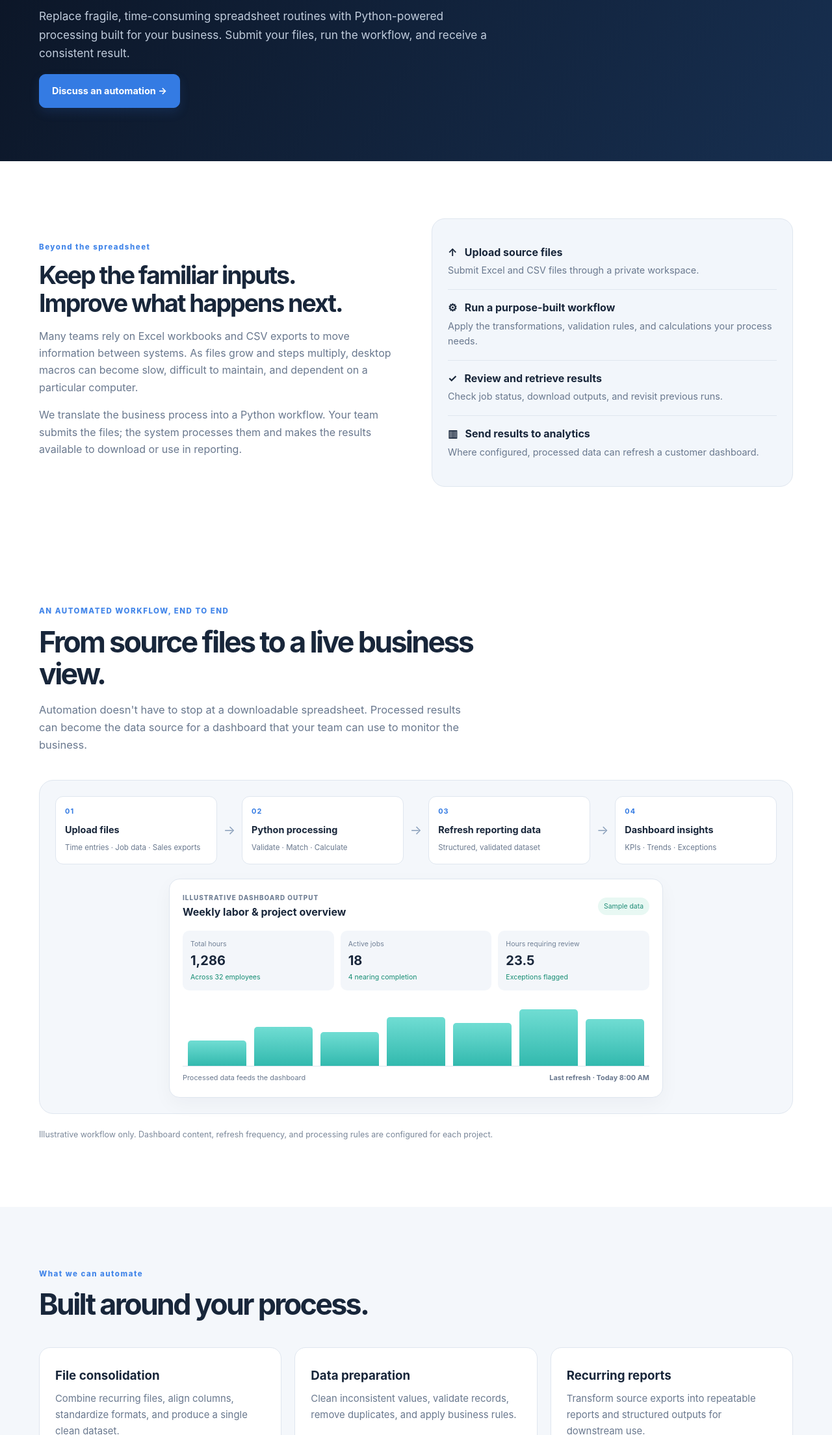
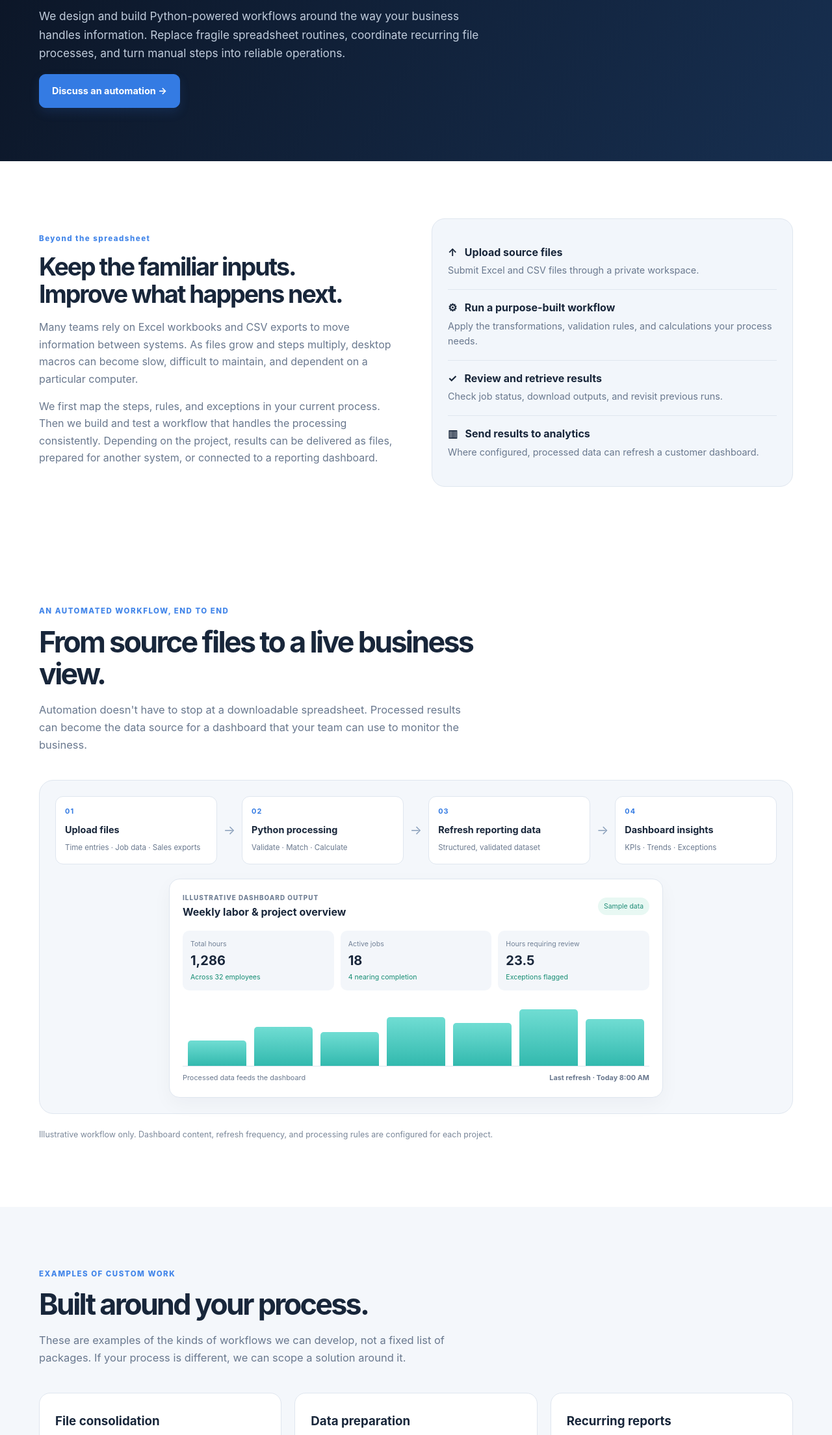
Before and after one commit to feldmal/prototype-catalyst, a plain HTML site: page public/automation.html in a window 1280 px wide. Shown: the part 338-2546 px from the top of the page at 65% size. Drawn offline with Linux system fonts and the light colour scheme.

Commit message:
Refine automation service consulting language

```diff
--- a/public/automation.html
+++ b/public/automation.html
@@ -17,8 +17,8 @@
     <div class="navactions"><a class="login" href="/portal.html">Client login</a><a class="btn btn-small" href="/quote.html">Request a quote <span>↗</span></a></div>
   </div>
 </header><main>
-<section class="pagehero"><div class="wrap"><span class="eyebrow">SERVICE 01 · DATA AUTOMATION</span><h1>Turn repetitive file work<br>into reliable workflows.</h1><p>Replace fragile, time-consuming spreadsheet routines with Python-powered processing built for your business. Submit your files, run the workflow, and receive a consistent result.</p><a class="btn" href="/quote.html">Discuss an automation →</a></div></section>
-<section class="section"><div class="wrap split"><div><span class="eyebrow">Beyond the spreadsheet</span><h2>Keep the familiar inputs.<br>Improve what happens next.</h2><p>Many teams rely on Excel workbooks and CSV exports to move information between systems. As files grow and steps multiply, desktop macros can become slow, difficult to maintain, and dependent on a particular computer.</p><p>We translate the business process into a Python workflow. Your team submits the files; the system processes them and makes the results available to download or use in reporting.</p></div><div class="featurebox"><div><b>↑ &nbsp; Upload source files</b><p>Submit Excel and CSV files through a private workspace.</p></div><div><b>⚙ &nbsp; Run a purpose-built workflow</b><p>Apply the transformations, validation rules, and calculations your process needs.</p></div><div><b>✓ &nbsp; Review and retrieve results</b><p>Check job status, download outputs, and revisit previous runs.</p></div><div><b>▥ &nbsp; Send results to analytics</b><p>Where configured, processed data can refresh a customer dashboard.</p></div></div></div></section>
+<section class="pagehero"><div class="wrap"><span class="eyebrow">SERVICE 01 · DATA AUTOMATION</span><h1>Turn repetitive file work<br>into reliable workflows.</h1><p>We design and build Python-powered workflows around the way your business handles information. Replace fragile spreadsheet routines, coordinate recurring file processes, and turn manual steps into reliable operations.</p><a class="btn" href="/quote.html">Discuss an automation →</a></div></section>
+<section class="section"><div class="wrap split"><div><span class="eyebrow">Beyond the spreadsheet</span><h2>Keep the familiar inputs.<br>Improve what happens next.</h2><p>Many teams rely on Excel workbooks and CSV exports to move information between systems. As files grow and steps multiply, desktop macros can become slow, difficult to maintain, and dependent on a particular computer.</p><p>We first map the steps, rules, and exceptions in your current process. Then we build and test a workflow that handles the processing consistently. Depending on the project, results can be delivered as files, prepared for another system, or connected to a reporting dashboard.</p></div><div class="featurebox"><div><b>↑ &nbsp; Upload source files</b><p>Submit Excel and CSV files through a private workspace.</p></div><div><b>⚙ &nbsp; Run a purpose-built workflow</b><p>Apply the transformations, validation rules, and calculations your process needs.</p></div><div><b>✓ &nbsp; Review and retrieve results</b><p>Check job status, download outputs, and revisit previous runs.</p></div><div><b>▥ &nbsp; Send results to analytics</b><p>Where configured, processed data can refresh a customer dashboard.</p></div></div></div></section>
 <section class="section"><div class="wrap">
 <div class="sectionhead"><span class="eyebrow">AN AUTOMATED WORKFLOW, END TO END</span><h2>From source files to a live business view.</h2><p>Automation doesn't have to stop at a downloadable spreadsheet. Processed results can become the data source for a dashboard that your team can use to monitor the business.</p></div>
 <div class="pipeline-demo">
@@ -27,8 +27,8 @@
 <p class="fine">Illustrative workflow only. Dashboard content, refresh frequency, and processing rules are configured for each project.</p>
 </div></section>
 
-<section class="section tint"><div class="wrap"><div class="sectionhead"><span class="eyebrow">What we can automate</span><h2>Built around your process.</h2></div><div class="grid3"><article><h3>File consolidation</h3><p>Combine recurring files, align columns, standardize formats, and produce a single clean dataset.</p></article><article><h3>Data preparation</h3><p>Clean inconsistent values, validate records, remove duplicates, and apply business rules.</p></article><article><h3>Recurring reports</h3><p>Transform source exports into repeatable reports and structured outputs for downstream use.</p></article><article><h3>Time &amp; job tracking</h3><p>Combine employee hours, schedules, assignments, and job data into consistent operational records.</p></article><article><h3>Business process workflows</h3><p>Automate custom calculations, file handoffs, validation steps, and data delivery between teams.</p></article></div></div></section>
-<section class="section"><div class="wrap callout"><div><h2>Have a repetitive process?</h2><p>Describe the inputs, steps, and output you need. We'll scope a custom solution.</p></div><a class="btn" href="/quote.html">Request a quote →</a></div></section></main>
+<section class="section tint"><div class="wrap"><div class="sectionhead"><span class="eyebrow">EXAMPLES OF CUSTOM WORK</span><h2>Built around your process.</h2><p>These are examples of the kinds of workflows we can develop, not a fixed list of packages. If your process is different, we can scope a solution around it.</p></div><div class="grid3"><article><h3>File consolidation</h3><p>Combine recurring files, align columns, standardize formats, and produce a single clean dataset.</p></article><article><h3>Data preparation</h3><p>Clean inconsistent values, validate records, remove duplicates, and apply business rules.</p></article><article><h3>Recurring reports</h3><p>Transform source exports into repeatable reports and structured outputs for downstream use.</p></article><article><h3>Time &amp; job tracking</h3><p>Combine employee hours, schedules, assignments, and job data into consistent operational records.</p></article><article><h3>Business process workflows</h3><p>Automate custom calculations, file handoffs, validation steps, and data delivery between teams.</p></article></div></div></section>
+<section class="section"><div class="wrap callout"><div><h2>Let's look at your workflow.</h2><p>We'll discuss what's happening today, what you'd like to improve, and what a practical solution could involve.</p></div><a class="btn" href="/quote.html">Request a quote →</a></div></section></main>
 <footer class="footer">
   <div class="wrap footergrid">
     <div><a class="brand brand-light" href="/"><span class="mark">PC</span><span>Prototype <b>Catalyst</b></span></a>
```
